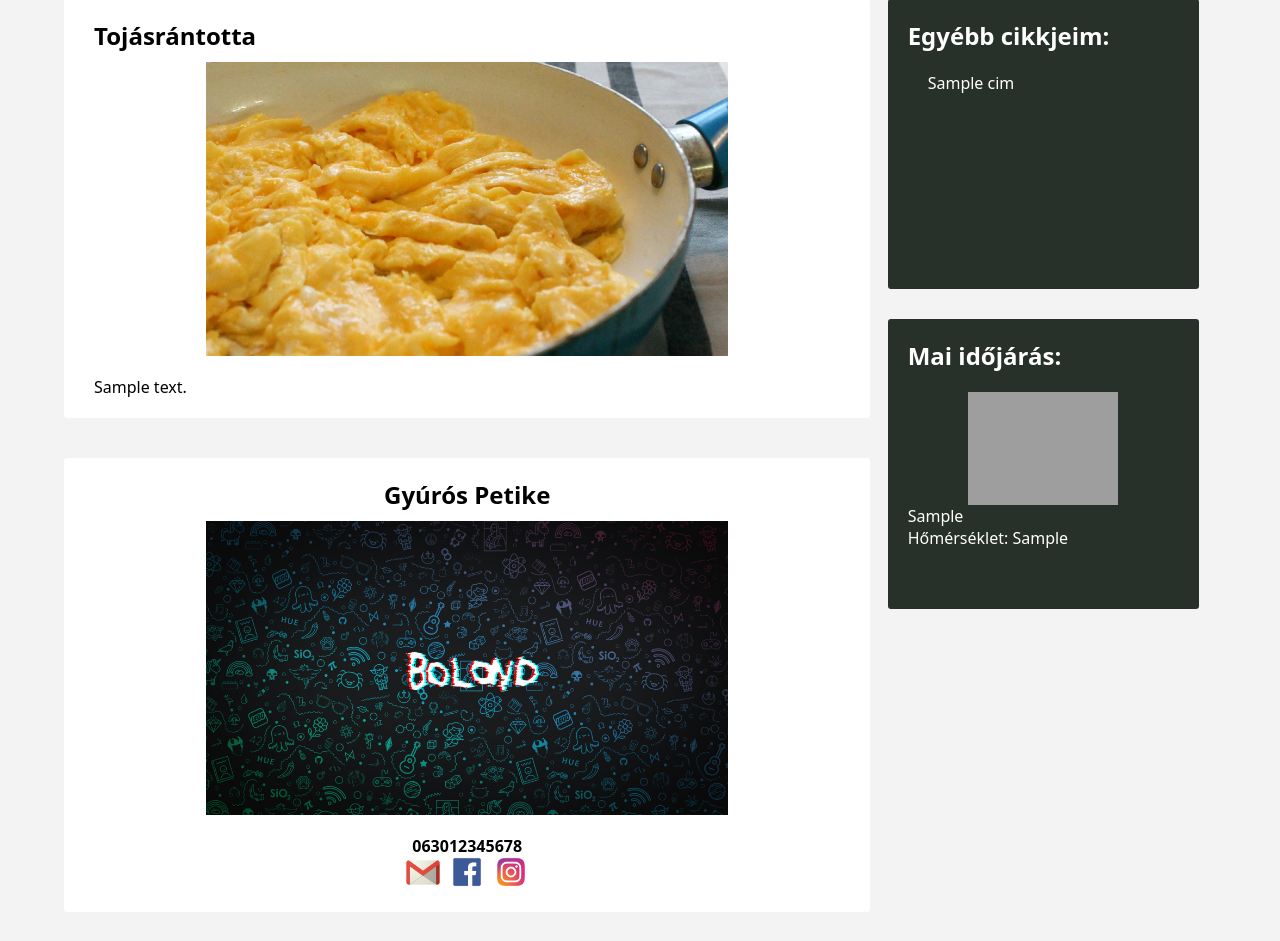
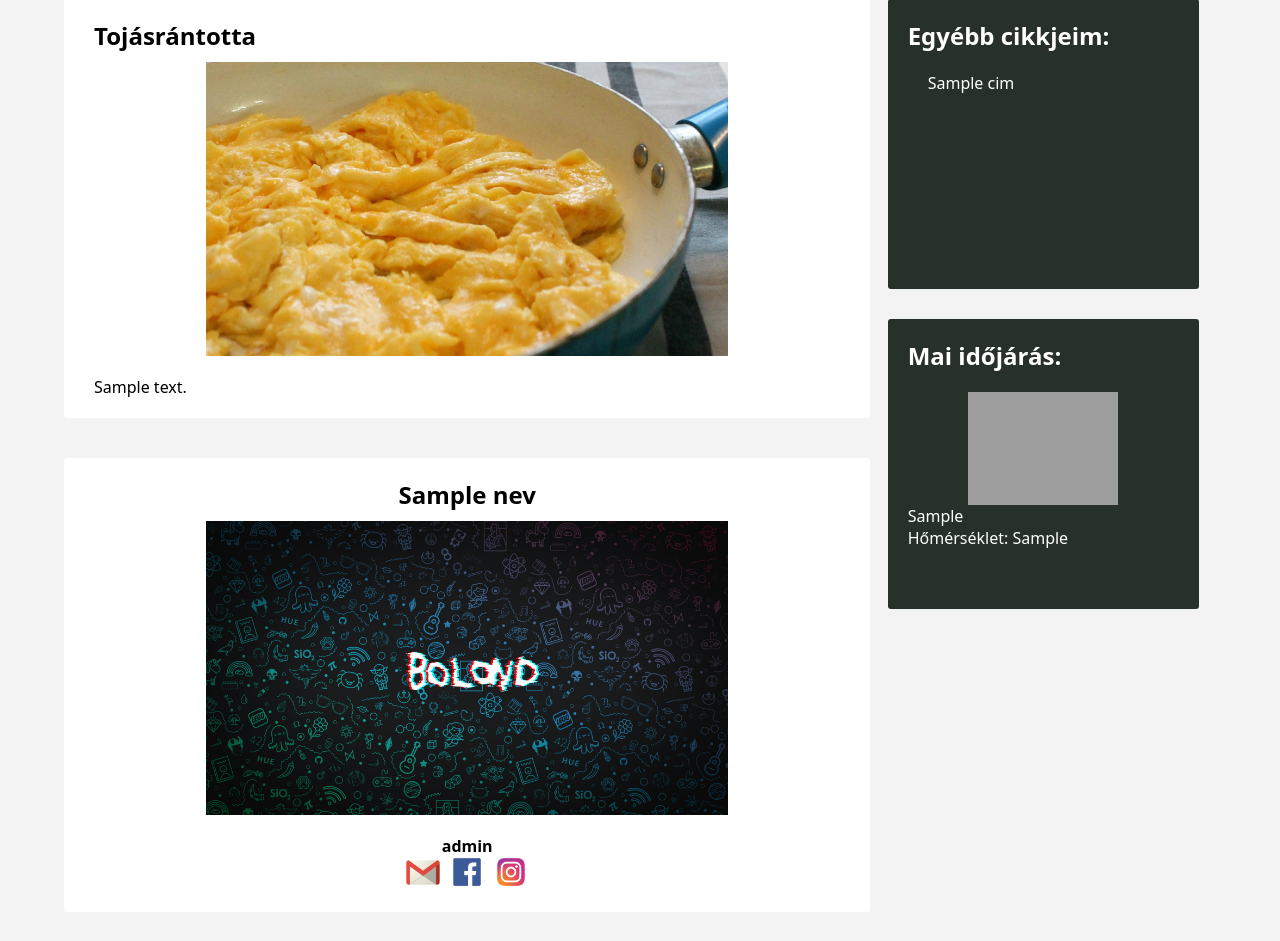
Before and after one commit to TSE002/django_project_12F, a Django app: template blog/blog_app/templates/cikk.html in a window 1280 px wide. Shown: the part 51-992 px from the top of the page. Run offline with Django 3.2, Linux system fonts and the light colour scheme; data comes from the database, SQL or seed files in the repository; both versions use the stored data as it was after the commit; the template is opened without the code that fills it: values that come from a table or form of the project are taken from there, most other values are stand-ins (such as "Sample title", 1, 10 or a date in 2020); grey boxes are pictures that could not be loaded.

Commit message:
Update - cikk.html szerző

```diff
--- a/blog/blog_app/templates/cikk.html
+++ b/blog/blog_app/templates/cikk.html
@@ -15,13 +15,13 @@
 				<pre class="cikk_szoveg">{{a_content}}</pre>
 			</article>
 			<article id="szerzo">
-				<h1 id="szerzo_nev">Gyúrós Petike</h1>
-				<img src="../static/pictures/test.png" id="szerzo_kep">
-				<p id="szerzo_tel">063012345678</p>
+				<h1 id="szerzo_nev">{{wrtier.nev}}</h1>
+				<img src="../static/pictures/{{writer.kep_hash}}" id="szerzo_kep">
+				<p id="szerzo_tel">{{writer.tel}}</p>
 				<div id="szerzo_linkek">
-					<a href="mailto:pelda@valami.hu" id="szerzo_email_a"><img src="../static/pictures/email.png" id="szerzo_email"></a>
-					<a href="https://facebook.com/gyuros.petike" id="szerzo_fb_a"><img src="../static/pictures/fb.png" id="szerzo_fb"></a>
-					<a href="https://instagram.com/gyuros.petike" id="szerzo_insta_a"><img src="../static/pictures/insta.png" id="szerzo_insta"></a>
+					<a href="mailto:{{writer.email}}" id="szerzo_email_a"><img src="../static/pictures/email.png" id="szerzo_email"></a>
+					<a href="{{writer.fb}}" id="szerzo_fb_a"><img src="../static/pictures/fb.png" id="szerzo_fb"></a>
+					<a href="{{writer.insta}}" id="szerzo_insta_a"><img src="../static/pictures/insta.png" id="szerzo_insta"></a>
 				</div>
 			</article>
 		</main>
--- a/blog/blog_app/views.py
+++ b/blog/blog_app/views.py
@@ -36,7 +36,8 @@ def cikk(request,cid):
 	c = Cikkek.objects.get(pk=cid)
 	f = open('blog_app/static/articles/'+c.tartalom+".txt","r",encoding='utf-8')
 	p = Kepek.objects.get(cikk_id=c.id)
-	context = {'article':c,'a_content':f.read(),'picture':p,'weather':getData(),'all_art':get_articles()}
+	u = Admin.objects.get(pk=c.felh_id)
+	context = {'article':c,'a_content':f.read(),'picture':p,'weather':getData(),'all_art':get_articles(),'writer':u}
 	return render(request,'cikk.html',context)
 
 def szerzok(request):
```
Also changed, not shown: blog/blog.sqlite3.
